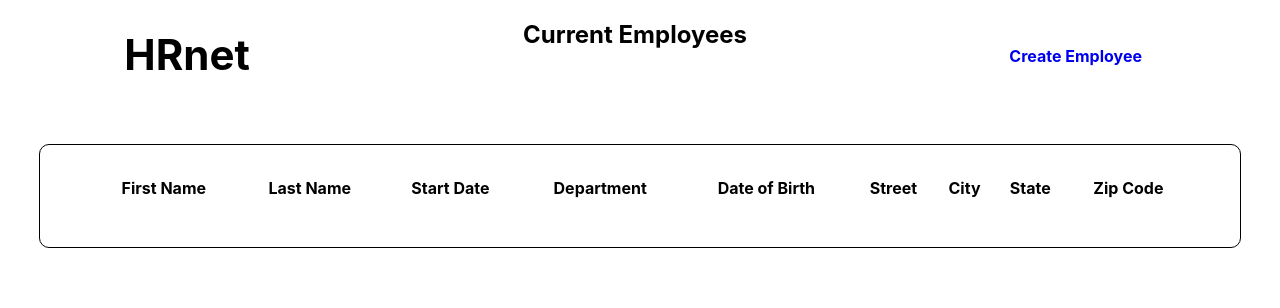
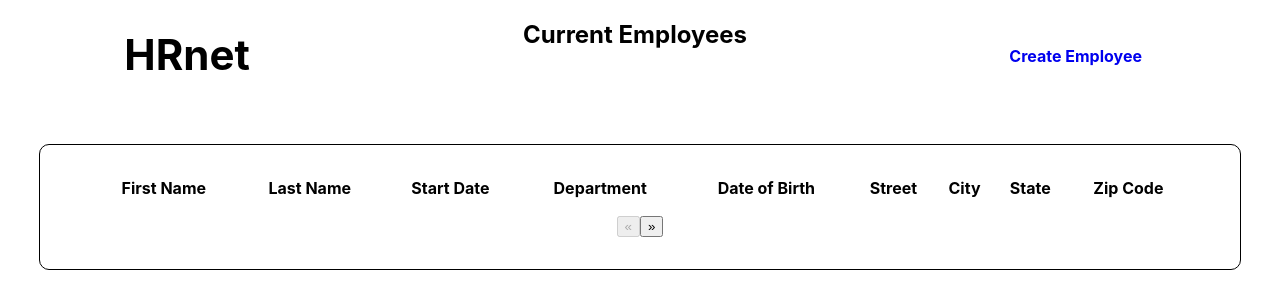
Before and after one commit to illeone/MillocoNicolas_14_20.08.2022, a React (Create React App) app in the folder hrnet/: page /list in a window 1280 px wide. Shown: the top 308 px of the page. Built offline with nearby package versions, Linux system fonts and the light colour scheme.

Commit message:
Ajout de la fonctionnalité de pagination au tableau

```diff
--- a/hrnet/src/components/Table.js
+++ b/hrnet/src/components/Table.js
@@ -12,6 +12,8 @@ const Table = () => {
   const [rows, setRows] = useState([]);
   const [sortField, setSortField] = useState("");
   const [sortAscending, setSortAscending] = useState(true);
+  const [pageSize, setPageSize] = useState(10);
+  const [currentPage, setCurrentPage] = useState(0);
 
   useEffect(() => {
     setRows(getInitialRows());
@@ -51,6 +53,12 @@ const Table = () => {
       return 0;
     });
 
+  const pageCount = Math.ceil(sortedRows.length / pageSize);
+
+  const displayedRows = sortedRows.slice(
+    currentPage * pageSize,
+    (currentPage + 1) * pageSize
+  );
 
   return (
     <div className="wrapper">
@@ -71,7 +79,7 @@ const Table = () => {
               </tr>
             </thead>
             <tbody>
-              {sortedRows.map((row) => (
+              {displayedRows.map((row) => (
                 <tr className="employee-table-row">
                   <td>{row.firstName}</td>
                   <td>{row.lastName}</td>
@@ -87,6 +95,37 @@ const Table = () => {
             </tbody>
           </table>
         </div>
+        <div className="employee-table-controls">
+          <div className="employee-table-bottom-right">
+            <div className="pagination">
+              <button
+                className="pagination-button"
+                onClick={() => setCurrentPage(currentPage - 1)}
+                disabled={currentPage === 0}
+              >
+                &laquo;
+              </button>
+              {Array.from({ length: pageCount }, (_, index) => (
+                <button
+                  key={index}
+                  className={`pagination-button${
+                    currentPage === index ? " active" : ""
+                  }`}
+                  onClick={() => setCurrentPage(index)}
+                >
+                  {index + 1}
+                </button>
+              ))}
+              <button
+                className="pagination-button"
+                onClick={() => setCurrentPage(currentPage + 1)}
+                disabled={currentPage === pageCount - 1}
+              >
+                &raquo;
+              </button>
+            </div>
+          </div>
+        </div>
       </div>
     </div>
   );
```
